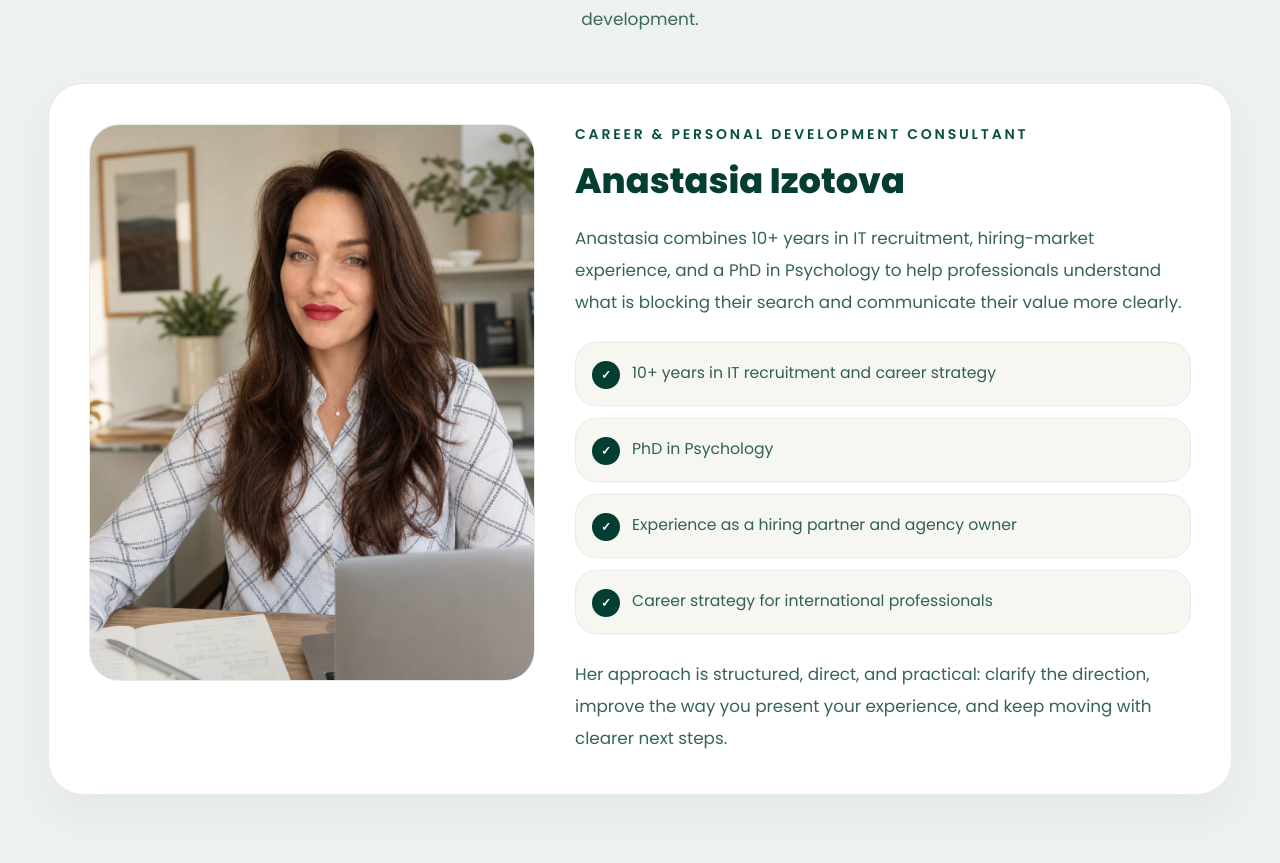
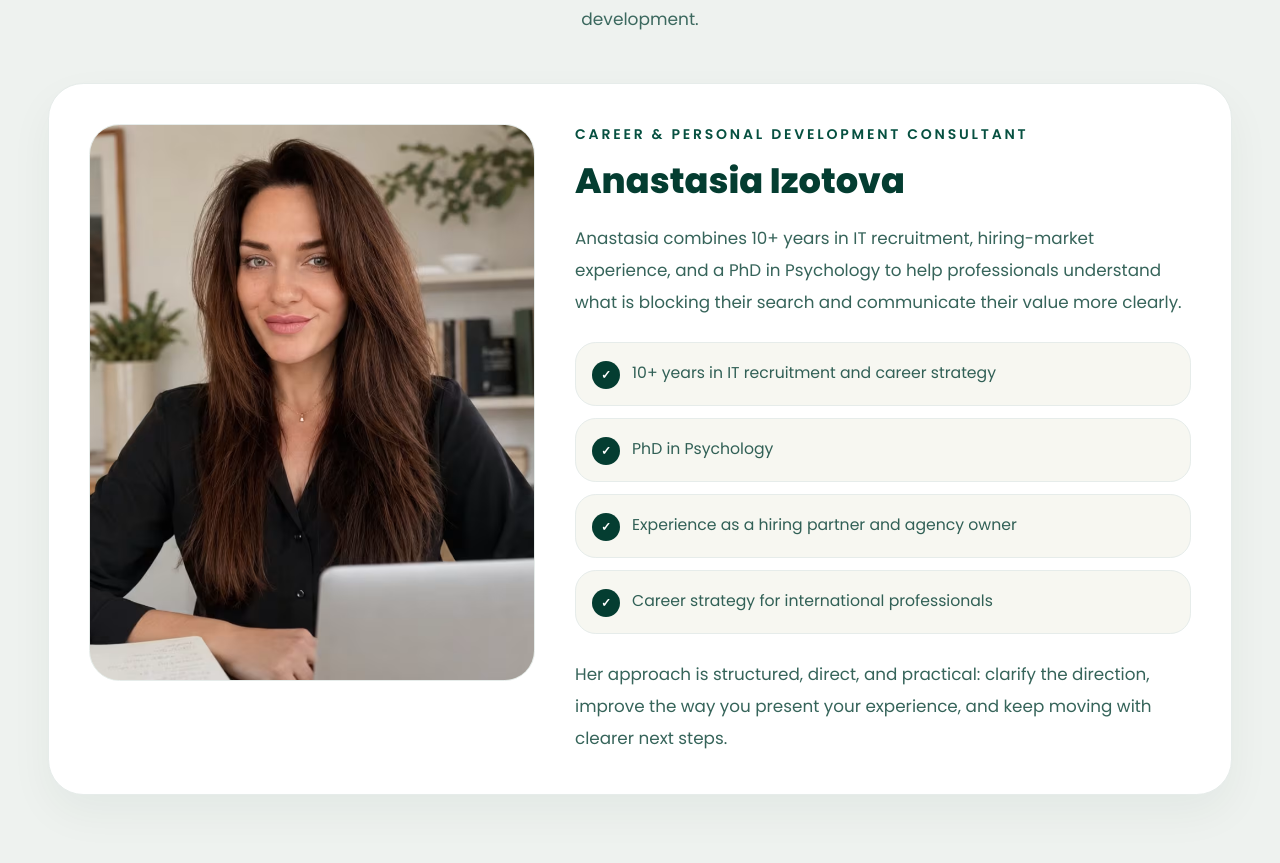
Before and after one commit to apranevicius/remotelyTalents-academy, a Next.js app: page /coaching-programs in a window 1280 px wide. Shown: the part 5630-6493 px from the top of the page. Built offline with nearby package versions, Linux system fonts and the light colour scheme; no server answers.

Commit message:
Update coaching portrait

```diff
--- a/app/coaching-programs/_components/coaching-coach-section.tsx
+++ b/app/coaching-programs/_components/coaching-coach-section.tsx
@@ -36,7 +36,7 @@ export function CoachingCoachSection({
             <div className="overflow-hidden rounded-[1.9rem] border border-[var(--rt-line)] bg-[linear-gradient(180deg,#eef3e8_0%,#dfe8db_100%)] shadow-[inset_0_1px_0_rgba(255,255,255,0.8)]">
               <div className="relative aspect-[4/5]">
                 <Image
-                  src="/coaching-programs/anastasia-coach-portrait.webp"
+                  src="/coaching-programs/anastasia-portrait.avif"
                   alt="Anastasia Izotova, remote job career coach"
                   fill
                   sizes="(min-width: 1024px) 34vw, (min-width: 640px) 52vw, 88vw"
```
Also changed, not shown: public/coaching-programs/anastasia-portrait.avif (added).
